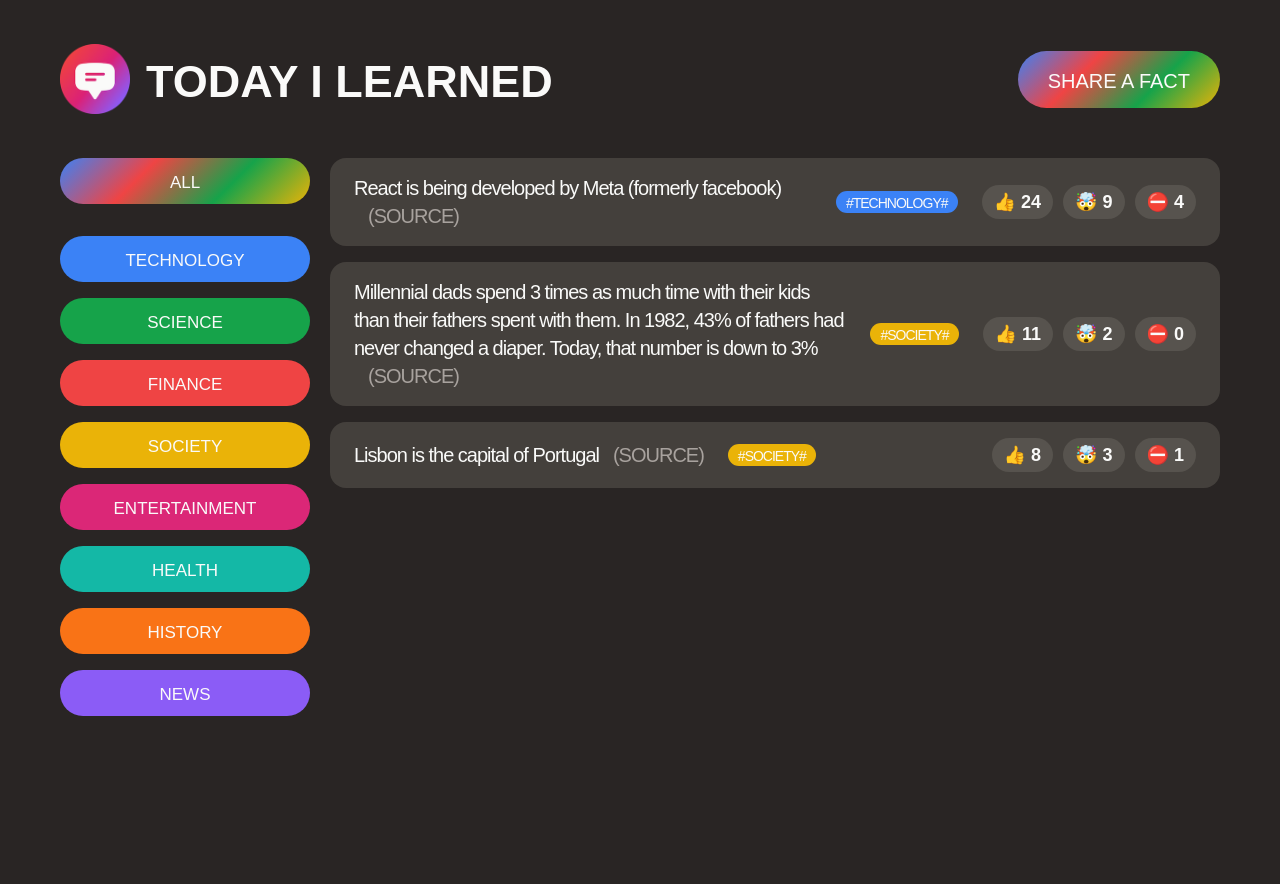
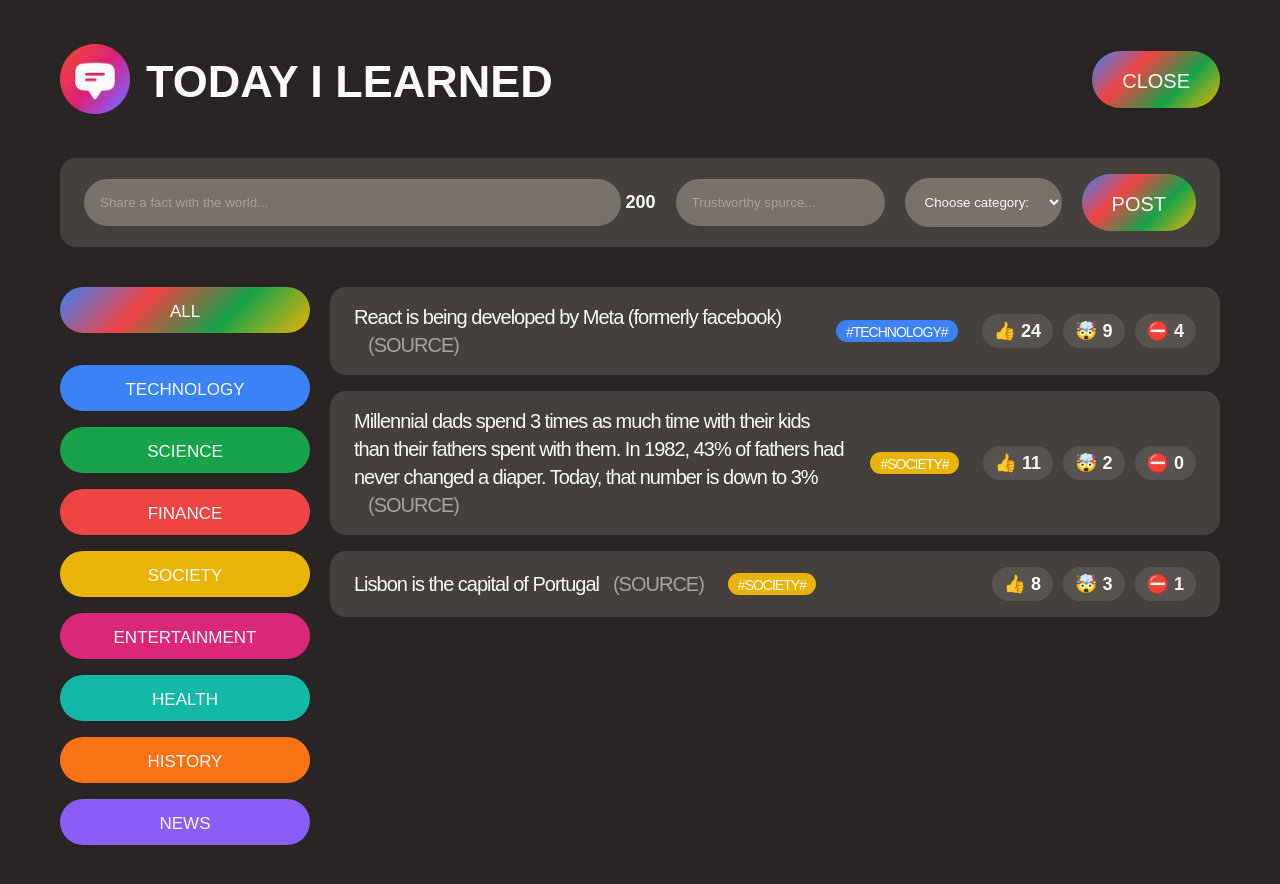
Before and after one commit to nadirozsoy/today-i-learned, a React (Create React App) app in the folder client/: page / in a window 1280 px wide. Both pictures are taken after a click on the button "SHARE A FACT". Before the commit the page ends 800 px from the top, so only its background shows below. Built offline with nearby package versions, Linux system fonts and the light colour scheme; a web font is replaced by a local one.

Commit message:
Added | visible/invisible form(with state)

```diff
--- a/client/src/App.js
+++ b/client/src/App.js
@@ -1,3 +1,4 @@
+import { useState } from 'react'
 import Header from './components/Header/Header'
 import MainCategory from './components/Main/MainCategory/MainCategory'
 import Section from './components/Main/Section/Section'
@@ -5,11 +6,23 @@
 import './scss/main.scss'
 
 const App = () => {
+  //1. define state var
+  const [showForm, setShowForm] = useState(false)
+
   return (
     <>
       <div className="container">
-        <Header />
-        <NewFactForm />
+        {/* HEADER */}
+        <Header
+          showForm={showForm}
+          setShowForm={setShowForm}
+        />
+
+        {/* FORM */}
+        {/*2. use state variable */}
+        {showForm ? <NewFactForm /> : null}
+
+        {/* MAİN */}
         <main className="main">
           <MainCategory />
           <Section />
--- a/client/src/components/Header/Header.jsx
+++ b/client/src/components/Header/Header.jsx
@@ -1,4 +1,4 @@
-const Header = () => {
+const Header = ({ setShowForm, showForm }) => {
     return (
         <header className="header">
             <img
@@ -9,10 +9,15 @@
                 className="header__logo"
             />
             <h1 className="heading-1">Today I Learned</h1>
-            <button className="btn header__btn btn-lg">Share a fact</button>
+            <button
+                className="btn header__btn btn-lg"
+                //3. update state variable
+                onClick={() => setShowForm((show) => !show)}
+            >
+                {showForm ? "Close" : "Share a fact"}
+            </button>
         </header>
     )
-
 }
 
 export default Header
--- a/client/src/components/NewFactForm/NewFactForm.jsx
+++ b/client/src/components/NewFactForm/NewFactForm.jsx
@@ -1,6 +1,7 @@
 const NewFactForm = () => {
+
     return (
-        <form className="fact-form hidden">
+        <form className="fact-form">
             <input type="text" placeholder="Share a fact with the world..." /><span>200</span>
             <input type="text" placeholder="Trustworthy spurce..." />
             <select name="" id="">
```
